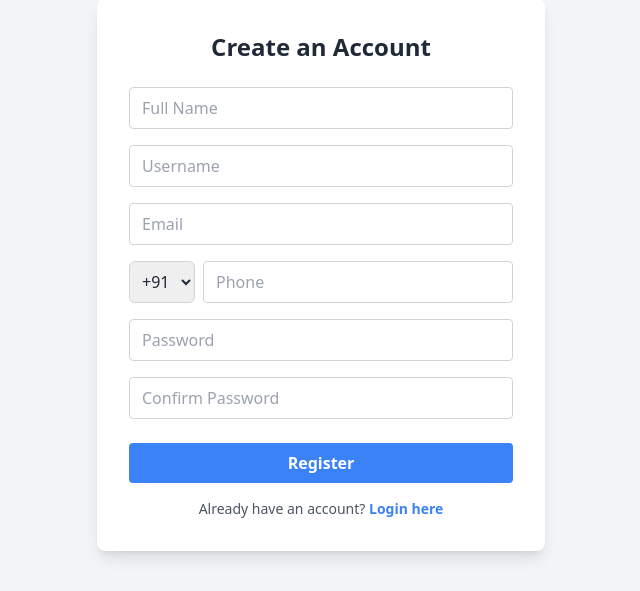
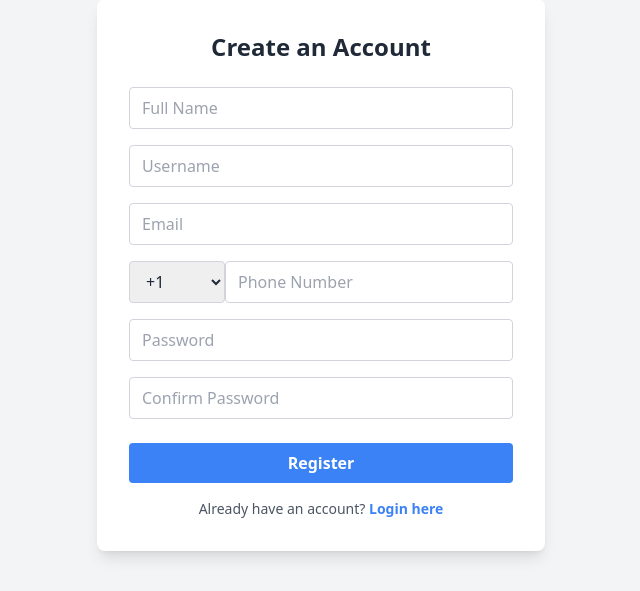
Before and after one commit to jaimin1771/php_login_system, a PHP site: page /registrasion.php in a window 1280 px wide. Shown: the part 125-716 px from the top of the page, without its empty margins (319-959 px from the left). Run offline with PHP 8.4, Linux system fonts and the light colour scheme; some libraries are stand-ins or nearby versions.

Commit message:
Create an Account compalate

```diff
--- a/php/registrasion.php
+++ b/php/registrasion.php
@@ -8,7 +8,7 @@ if ($_SERVER['REQUEST_METHOD'] === 'POST') {
     $username = $_POST['username'];
     $email = $_POST['email'];
     $country_code = $_POST['country_code']; // Country code
-    $phone_number = $_POST['phone']; // Phone number
+    $phone_number = $_POST['phone_number']; // Phone number (fixed the name)
     $password = $_POST['password'];
 
     // Combine country code and phone number
--- a/registrasion.php
+++ b/registrasion.php
@@ -1,3 +1,6 @@
+<?php
+include "php/registrasion.php";
+?>
 <!DOCTYPE html>
 <html lang="en">
 
@@ -21,41 +24,48 @@
             <div class="mb-4">
                 <input type="text" placeholder="Full Name" class="w-full px-3 py-2 border border-gray-300 rounded focus:outline-none focus:border-blue-500 focus:ring-1 focus:ring-blue-500"
                     name="full_name" id="full_name">
+                <p class="text-red-500 text-sm mt-1 hidden" id="full_name_error"></p>
             </div>
             <!-- Username -->
             <div class="mb-4">
                 <input type="text" placeholder="Username" class="w-full px-3 py-2 border border-gray-300 rounded focus:outline-none focus:border-blue-500 focus:ring-1 focus:ring-blue-500"
                     name="username" id="username">
+                <p class="text-red-500 text-sm mt-1 hidden" id="username_error"></p>
             </div>
             <!-- Email -->
             <div class="mb-4">
                 <input type="email" placeholder="Email" class="w-full px-3 py-2 border border-gray-300 rounded focus:outline-none focus:border-blue-500 focus:ring-1 focus:ring-blue-500"
                     name="email" id="email">
+                <p class="text-red-500 text-sm mt-1 hidden" id="email_error"></p>
             </div>
-            <!-- Country Code and Phone -->
-            <div class="mb-4">
-                <div class="flex items-center">
-                    <!-- Country Code Dropdown -->
-                    <select id="country_code" name="country_code" class="border border-gray-300 rounded-md p-2 mr-2">
-                        <option value="+91">+91</option>
-                        <option value="+1">+1</option>
-                        <option value="+44">+44</option>
-                    </select>
-                    <!-- Phone Input -->
-                    <input type="tel" placeholder="Phone" class="w-full px-3 py-2 border border-gray-300 rounded focus:outline-none focus:border-blue-500 focus:ring-1 focus:ring-blue-500"
-                        name="phone" id="phone">
-                </div>
+
+            <!-- Phone Number and Country Code -->
+            <div class="mb-4 flex items-center">
+                <select name="country_code" id="country_code" class="w-1/4 px-3 py-2 border border-gray-300 rounded focus:outline-none focus:border-blue-500 focus:ring-1 focus:ring-blue-500">
+                    <option value="+1">+1</option>
+                    <option value="+44">+44</option>
+                    <option value="+91">+91</option>
+                    <!-- Add more country codes as needed -->
+                </select>
+                <input type="text" placeholder="Phone Number" name="phone_number" id="phone_number"
+                    class="w-3/4 px-3 py-2 border border-gray-300 rounded focus:outline-none focus:border-blue-500 focus:ring-1 focus:ring-blue-500">
             </div>
+            <p class="text-red-500 text-sm mt-1 hidden" id="phone_error"></p>
+
             <!-- Password -->
             <div class="mb-4">
-                <input type="password" placeholder="Password" class="w-full px-3 py-2 border border-gray-300 rounded focus:outline-none focus:border-blue-500 focus:ring-1 focus:ring-blue-500" name="password" id="password">
+                <input type="password" placeholder="Password" class="w-full px-3 py-2 border border-gray-300 rounded focus:outline-none focus:border-blue-500 focus:ring-1 focus:ring-blue-500"
+                    name="password" id="password">
+                <p class="text-red-500 text-sm mt-1 hidden" id="password_error"></p>
             </div>
             <!-- Confirm Password -->
             <div class="mb-6">
-                <input type="password" placeholder="Confirm Password" class="w-full px-3 py-2 border border-gray-300 rounded focus:outline-none focus:border-blue-500 focus:ring-1 focus:ring-blue-500" id="confirm_password">
+                <input type="password" placeholder="Confirm Password" class="w-full px-3 py-2 border border-gray-300 rounded focus:outline-none focus:border-blue-500 focus:ring-1 focus:ring-blue-500"
+                    id="confirm_password">
+                <p class="text-red-500 text-sm mt-1 hidden" id="confirm_password_error"></p>
             </div>
             <!-- Register Button -->
-            <button type="submit" class="w-full bg-blue-500 text-white py-2 rounded font-semibold hover:bg-blue-600 transition duration-300">Register</button>
+            <button type="submit" id="submitBtn" class="w-full bg-blue-500 text-white py-2 rounded font-semibold hover:bg-blue-600 transition duration-300" disabled>Register</button>
         </form>
 
         <!-- Link to Login -->
@@ -66,13 +76,12 @@
     </div>
 
     <script>
+        // Real-time validation
+        document.getElementById("registrationForm").addEventListener("input", validateFields);
         document.getElementById("registrationForm").addEventListener("submit", function(event) {
-            event.preventDefault(); // Prevent default form submission
-
-            // Collect form data
+            event.preventDefault();
             const formData = new FormData(this);
 
-            // Send data via AJAX
             fetch("php/registrasion.php", {
                     method: "POST",
                     body: formData,
@@ -81,15 +90,13 @@
                 .then((data) => {
                     const responseMessage = document.getElementById("responseMessage");
                     if (data.status === "error") {
-                        // Show error message
                         responseMessage.textContent = data.message;
                         responseMessage.className = "text-red-500 p-2 rounded bg-red-100";
                     } else if (data.status === "success") {
-                        // Show success message and redirect to login
                         responseMessage.textContent = data.message;
                         responseMessage.className = "text-green-500 p-2 rounded bg-green-100";
                         setTimeout(() => {
-                            window.location.href = "index.php"; // Redirect to login page
+                            window.location.href = "index.php";
                         }, 2000);
                     }
                     responseMessage.classList.remove("hidden");
@@ -98,6 +105,92 @@
                     console.error("Error:", error);
                 });
         });
+
+        // Validation logic
+        function validateFields() {
+            let isFormValid = true;
+
+            // Full Name Validation
+            const fullName = document.getElementById("full_name").value.trim();
+            const fullNameError = document.getElementById("full_name_error");
+            if (!fullName) {
+                fullNameError.textContent = "Full name is required.";
+                fullNameError.classList.remove("hidden");
+                isFormValid = false;
+            } else {
+                fullNameError.textContent = "";
+                fullNameError.classList.add("hidden");
+            }
+
+            // Username Validation
+            const username = document.getElementById("username").value.trim();
+            const usernameError = document.getElementById("username_error");
+            if (!username) {
+                usernameError.textContent = "Username is required.";
+                usernameError.classList.remove("hidden");
+                isFormValid = false;
+            } else {
+                usernameError.textContent = "";
+                usernameError.classList.add("hidden");
+            }
+
+            // Email Validation
+            const email = document.getElementById("email").value.trim();
+            const emailError = document.getElementById("email_error");
+            if (!email || !validateEmail(email)) {
+                emailError.textContent = "Please enter a valid email.";
+                emailError.classList.remove("hidden");
+                isFormValid = false;
+            } else {
+                emailError.textContent = "";
+                emailError.classList.add("hidden");
+            }
+
+            // Phone Number Validation
+            const phoneNumber = document.getElementById("phone_number").value.trim();
+            const phoneError = document.getElementById("phone_error");
+            if (!phoneNumber) {
+                phoneError.textContent = "Phone number is required.";
+                phoneError.classList.remove("hidden");
+                isFormValid = false;
+            } else {
+                phoneError.textContent = "";
+                phoneError.classList.add("hidden");
+            }
+
+            // Password Validation
+            const password = document.getElementById("password").value.trim();
+            const passwordError = document.getElementById("password_error");
+            if (!password) {
+                passwordError.textContent = "Password is required.";
+                passwordError.classList.remove("hidden");
+                isFormValid = false;
+            } else {
+                passwordError.textContent = "";
+                passwordError.classList.add("hidden");
+            }
+
+            // Confirm Password Validation
+            const confirmPassword = document.getElementById("confirm_password").value.trim();
+            const confirmPasswordError = document.getElementById("confirm_password_error");
+            if (password !== confirmPassword) {
+                confirmPasswordError.textContent = "Passwords do not match.";
+                confirmPasswordError.classList.remove("hidden");
+                isFormValid = false;
+            } else {
+                confirmPasswordError.textContent = "";
+                confirmPasswordError.classList.add("hidden");
+            }
+
+            // Enable or disable the submit button
+            document.getElementById("submitBtn").disabled = !isFormValid;
+        }
+
+        // Email format validation
+        function validateEmail(email) {
+            const re = /^[a-zA-Z0-9._-]+@[a-zA-Z0-9.-]+\.[a-zA-Z]{2,6}$/;
+            return re.test(email);
+        }
     </script>
 </body>
 
```
